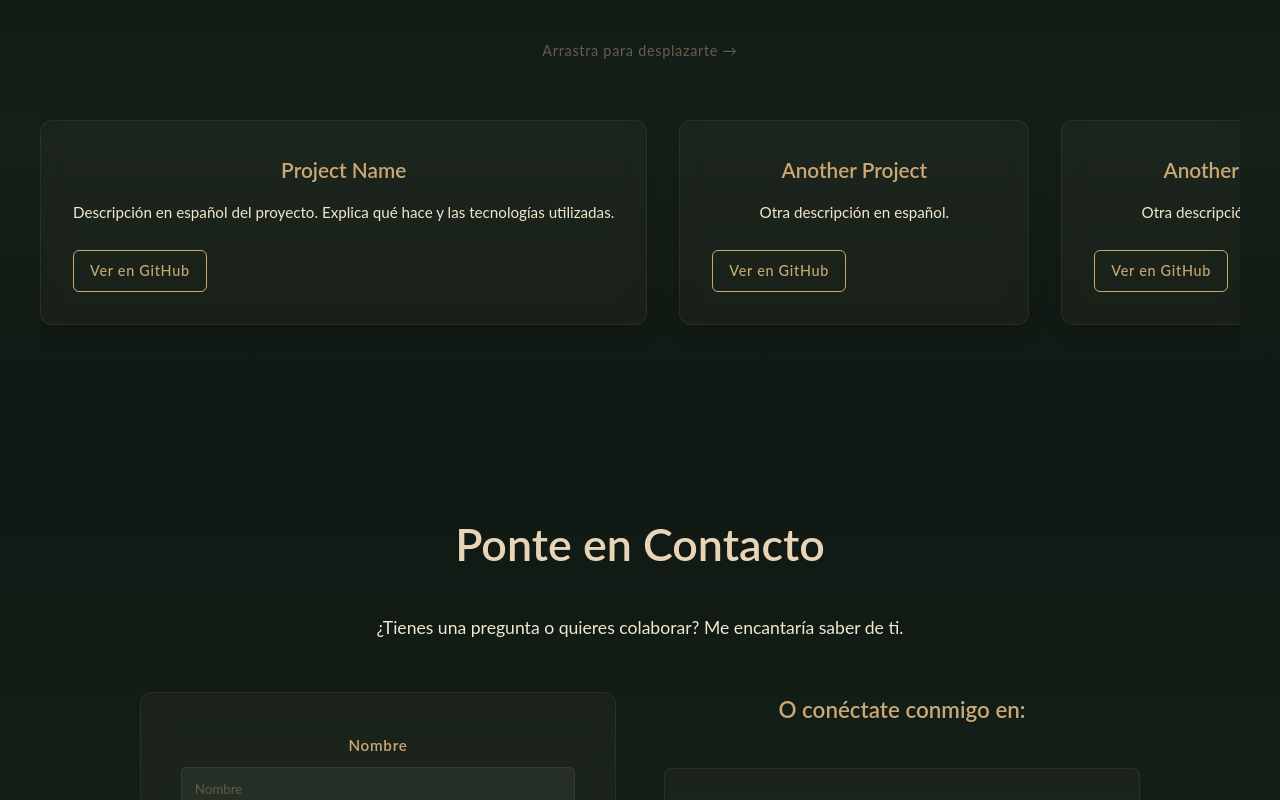
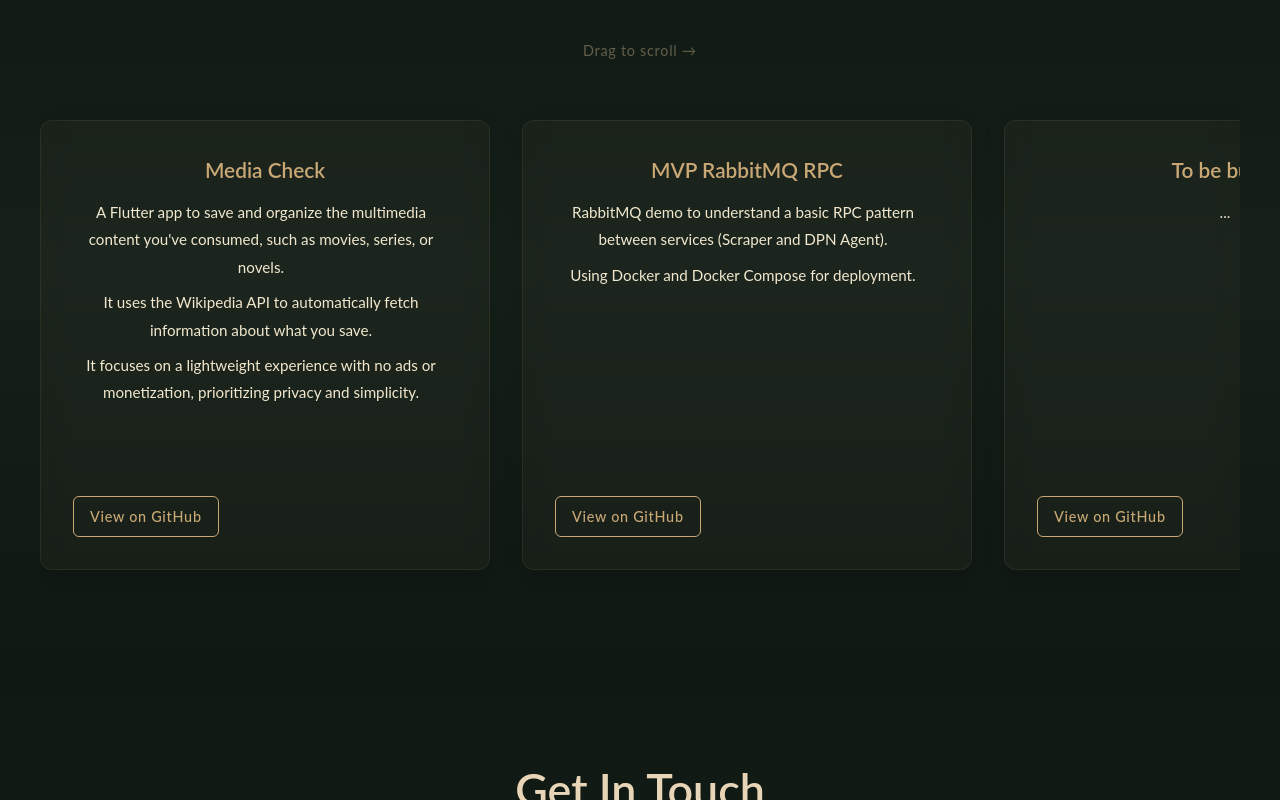
Before and after one commit to agascmur/my-portfolio, a React (Vite) app: page / in a window 1280 px wide. Shown: the part 800-1600 px from the top of the page. Built offline with nearby package versions, Linux system fonts and the light colour scheme.

Commit message:
Enhance Project component for multi-language support and improve project descriptions layout

```diff
--- a/src/components/Project.jsx
+++ b/src/components/Project.jsx
@@ -5,11 +5,21 @@ import { LanguageContext } from '../context/LanguageContext';
 const Project = ({ title, link, descriptions }) => {
   const { language, t } = useContext(LanguageContext);
 
+  const desc = descriptions[language];
+
   return (
     <div className="project-card" draggable="false">
       <h3>{title}</h3>
-      <p>{descriptions[language]}</p>
-      <a href={link} target="_blank" rel="noopener noreferrer">
+      <div className="project-description">
+        {Array.isArray(desc) ? (
+          desc.map((para, i) => (
+            <p key={i}>{para}</p>
+          ))
+        ) : (
+          <p>{desc}</p>
+        )}
+      </div >
+      <a href={link} target="_blank" rel="noopener noreferrer" style={{ display: 'flex', alignItems: 'center' }}>
         {t('projects.viewGithub')}
       </a>
     </div>
--- a/src/context/LanguageContext.jsx
+++ b/src/context/LanguageContext.jsx
@@ -4,7 +4,7 @@ import translations from '../data/translations.json';
 export const LanguageContext = createContext();
 
 export const LanguageProvider = ({ children }) => {
-  const [language, setLanguage] = useState('es');
+  const [language, setLanguage] = useState('en');
 
   const t = (key) => {
     const keys = key.split('.');
--- a/src/data/projects.json
+++ b/src/data/projects.json
@@ -1,56 +1,41 @@
 [
   {
-    "title": "Project Name",
-    "link": "https://github.com/agascmur/project-name",
+    "title": "Media Check",
+    "link": "https://github.com/agascmur/Media-Check",
     "descriptions": {
-      "es": "Descripción en español del proyecto. Explica qué hace y las tecnologías utilizadas.",
-      "en": "Description in English of the project. Explain what it does and technologies used.",
-      "ca": "Descripció en català del projecte. Explica què fa i les tecnologies utilitzades."
+      "es": [
+        "App desarrollada con Flutter para guardar y organizar el contenido multimedia que has consumido, como películas, series o novelas.",
+        "Utiliza la API de Wikipedia para obtener información de forma automática sobre lo que guardas.",
+        "Se centra en una experiencia ligera, sin anuncios ni monetización, priorizando la privacidad y la sencillez."
+      ],
+      "en": [
+        "A Flutter app to save and organize the multimedia content you've consumed, such as movies, series, or novels.",
+        "It uses the Wikipedia API to automatically fetch information about what you save.",
+        "It focuses on a lightweight experience with no ads or monetization, prioritizing privacy and simplicity."
+      ],
+      "ca": [
+        "App desenvolupada amb Flutter per guardar i organitzar el contingut multimèdia que has consumit, com pel·lícules, sèries o novel·les.",
+        "Utilitza l'API de la Viquipèdia per obtenir informació automàticament sobre el que guardes.",
+        "Es centra en una experiència lleugera, sense anuncis ni monetització, prioritzant la privacitat i la senzillesa."
+      ]
     }
   },
   {
-    "title": "Another Project",
-    "link": "https://github.com/agascmur/another-project",
+    "title": "MVP RabbitMQ RPC",
+    "link": "https://github.com/agascmur/mvp-rabbitmq-rpc",
     "descriptions": {
-      "es": "Otra descripción en español.",
-      "en": "Another description in English.",
-      "ca": "Una altra descripció en català."
+      "es": ["Demo de RabbitMQ para entender un patrón RPC básico entre servicios (Scraper y DPN Agent).", "Utilizando Docker y Docker Compose para el despliegue."],
+      "en": ["RabbitMQ demo to understand a basic RPC pattern between services (Scraper and DPN Agent).", "Using Docker and Docker Compose for deployment."],
+      "ca": ["Demo de RabbitMQ per entendre un patró RPC bàsic entre serveis (Scraper i DPN Agent).", "Utilitzant Docker i Docker Compose per al desplegament."]
     }
   },
   {
-    "title": "Another Project",
-    "link": "https://github.com/agascmur/another-project",
+    "title": "To be build...",
+    "link": "https://github.com/agascmur",
     "descriptions": {
-      "es": "Otra descripción en español.",
-      "en": "Another description in English.",
-      "ca": "Una altra descripció en català."
-    }
-  },
-  {
-    "title": "Another Project",
-    "link": "https://github.com/agascmur/another-project",
-    "descriptions": {
-      "es": "Otra descripción en español.",
-      "en": "Another description in English.",
-      "ca": "Una altra descripció en català."
-    }
-  },
-  {
-    "title": "Another Project",
-    "link": "https://github.com/agascmur/another-project",
-    "descriptions": {
-      "es": "Otra descripción en español.",
-      "en": "Another description in English.",
-      "ca": "Una altra descripció en català."
-    }
-  },
-  {
-    "title": "Another Project",
-    "link": "https://github.com/agascmur/another-project",
-    "descriptions": {
-      "es": "Otra descripción en español.",
-      "en": "Another description in English.",
-      "ca": "Una altra descripció en català."
+      "es": "...",
+      "en": "...",
+      "ca": "..."
     }
   }
 ]
--- a/src/styles/global.css
+++ b/src/styles/global.css
@@ -201,12 +201,15 @@ section > p {
 
 .project-carousel > div {
   min-width: 350px;
+  max-width: 450px;
   flex-shrink: 0;
   pointer-events: auto;
   user-select: none;
   -webkit-user-select: none;
   -moz-user-select: none;
   -ms-user-select: none;
+  display: flex;
+  height: 450px;
 }
 
 .carousel-hint {
@@ -228,6 +231,7 @@ section > p {
   transition: all 0.3s ease;
   display: flex;
   flex-direction: column;
+  width: 100%;
   height: 100%;
   user-select: none;
   -webkit-user-select: none;
@@ -248,10 +252,16 @@ section > p {
 }
 
 .project-card p {
-  flex: 1;
-  margin-bottom: 1.5rem;
+  margin-bottom: 0.5rem;
   font-size: 0.95rem;
   white-space: normal;
+}
+
+.project-description {
+  flex: 1;
+  overflow-y: auto;
+  margin-bottom: 1.5rem;
+  padding-right: 0.5rem;
 }
 
 .project-card a {
@@ -463,6 +473,8 @@ footer a:hover {
 
   .project-carousel > div {
     min-width: 280px;
+    max-width: 280px;
+    height: 400px;
   }
 
   .project-card {
@@ -509,6 +521,13 @@ footer a:hover {
     font-size: 1.1rem;
   }
 
+  .project-carousel > div {
+    min-width: 100%;
+    max-width: 100%;
+    height: auto;
+    min-height: 350px;
+  }
+
   .contact-form,
   .contact-link {
     padding: 1rem;
```
